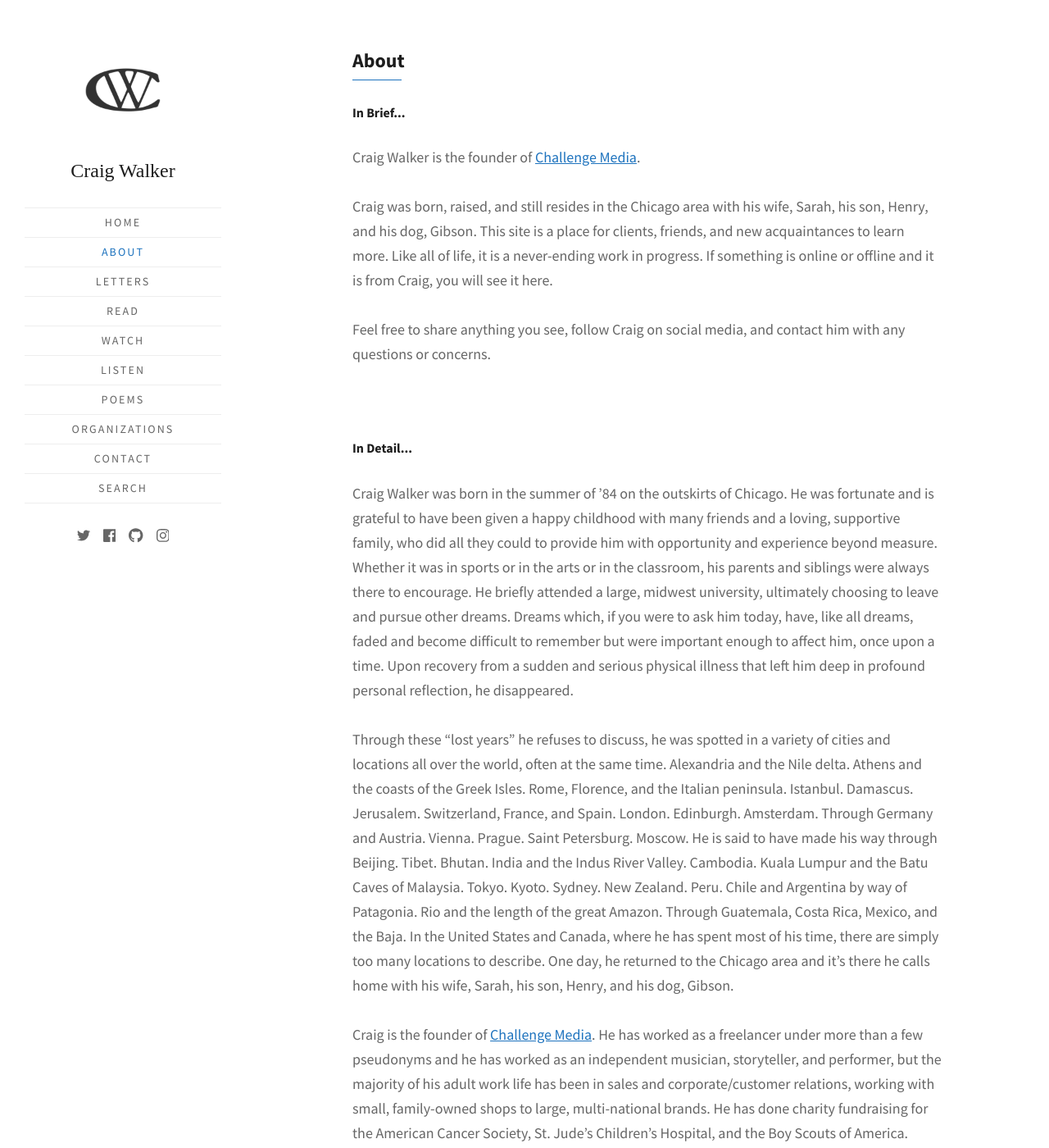
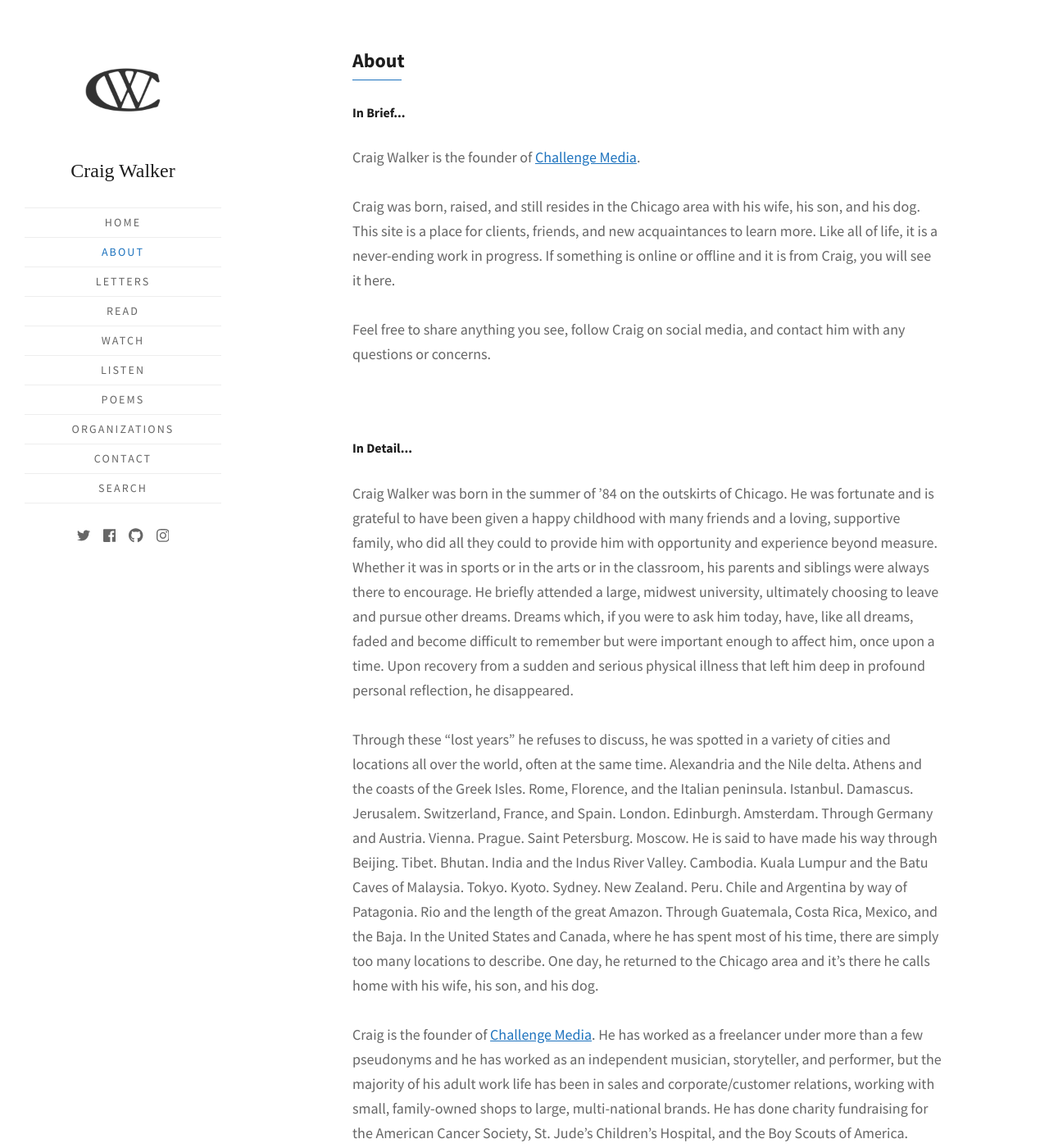
Before and after one commit to walkercraig/walkercraig, a Jekyll site: the page built from about.html, in a window 1280 px wide and 1400 px high. Shown: the whole window at 82% size. Built offline with Jekyll 4.4.1, drawn with Linux system fonts in a browser that asks for light colours; some web fonts are replaced.

Commit message:
Update about.html

```diff
--- a/about.html
+++ b/about.html
@@ -12,7 +12,7 @@ title: About
 
     <p>Craig Walker is the founder of <a href="http://challenge.media/">Challenge Media</a>.</p>
 
-    <p>Craig was born, raised, and still resides in the Chicago area with his wife, Sarah, his son, Henry, and his dog, Gibson. This site is a place for clients, friends, and new acquaintances to learn more. Like all of life, it is a never-ending work in progress. If something is online or offline and it is from Craig, you will see it here.</p>
+    <p>Craig was born, raised, and still resides in the Chicago area with his wife, his son, and his dog. This site is a place for clients, friends, and new acquaintances to learn more. Like all of life, it is a never-ending work in progress. If something is online or offline and it is from Craig, you will see it here.</p>
 
     <p>Feel free to share anything you see, follow Craig on social media, and contact him with any questions or concerns.</p>
     <br/>
@@ -20,7 +20,7 @@ title: About
 
     <p>Craig Walker was born in the summer of ’84 on the outskirts of Chicago. He was fortunate and is grateful to have been given a happy childhood with many friends and a loving, supportive family, who did all they could to provide him with opportunity and experience beyond measure. Whether it was in sports or in the arts or in the classroom, his parents and siblings were always there to encourage. He briefly attended a large, midwest university, ultimately choosing to leave and pursue other dreams. Dreams which, if you were to ask him today, have, like all dreams, faded and become difficult to remember but were important enough to affect him, once upon a time. Upon recovery from a sudden and serious physical illness that left him deep in profound personal reflection, he disappeared.</p>
 
-    <p>Through these “lost years” he refuses to discuss, he was spotted in a variety of cities and locations all over the world, often at the same time. Alexandria and the Nile delta. Athens and the coasts of the Greek Isles. Rome, Florence, and the Italian peninsula. Istanbul. Damascus. Jerusalem. Switzerland, France, and Spain. London. Edinburgh. Amsterdam. Through Germany and Austria. Vienna. Prague. Saint Petersburg. Moscow. He is said to have made his way through Beijing. Tibet. Bhutan. India and the Indus River Valley. Cambodia. Kuala Lumpur and the Batu Caves of Malaysia. Tokyo. Kyoto. Sydney. New Zealand. Peru. Chile and Argentina by way of Patagonia. Rio and the length of the great Amazon. Through Guatemala, Costa Rica, Mexico, and the Baja. In the United States and Canada, where he has spent most of his time, there are simply too many locations to describe. One day, he returned to the Chicago area and it’s there he calls home with his wife, Sarah, his son, Henry, and his dog, Gibson.</p>
+    <p>Through these “lost years” he refuses to discuss, he was spotted in a variety of cities and locations all over the world, often at the same time. Alexandria and the Nile delta. Athens and the coasts of the Greek Isles. Rome, Florence, and the Italian peninsula. Istanbul. Damascus. Jerusalem. Switzerland, France, and Spain. London. Edinburgh. Amsterdam. Through Germany and Austria. Vienna. Prague. Saint Petersburg. Moscow. He is said to have made his way through Beijing. Tibet. Bhutan. India and the Indus River Valley. Cambodia. Kuala Lumpur and the Batu Caves of Malaysia. Tokyo. Kyoto. Sydney. New Zealand. Peru. Chile and Argentina by way of Patagonia. Rio and the length of the great Amazon. Through Guatemala, Costa Rica, Mexico, and the Baja. In the United States and Canada, where he has spent most of his time, there are simply too many locations to describe. One day, he returned to the Chicago area and it’s there he calls home with his wife, his son, and his dog.</p>
 
     <p>Craig is the founder of <a href="http://challenge.media/">Challenge Media</a>. He has worked as a freelancer under more than a few pseudonyms and he has worked as an independent musician, storyteller, and performer, but the majority of his adult work life has been in sales and corporate/customer relations, working with small, family-owned shops to large, multi-national brands. He has done charity fundraising for the American Cancer Society, St. Jude’s Children’s Hospital, and the Boy Scouts of America. Through it all, one thing has remained constant: a passion for meeting new people and a willingness to embrace life and its many challenges and experiences with a positive outlook and an open mind.</p>
 
```
